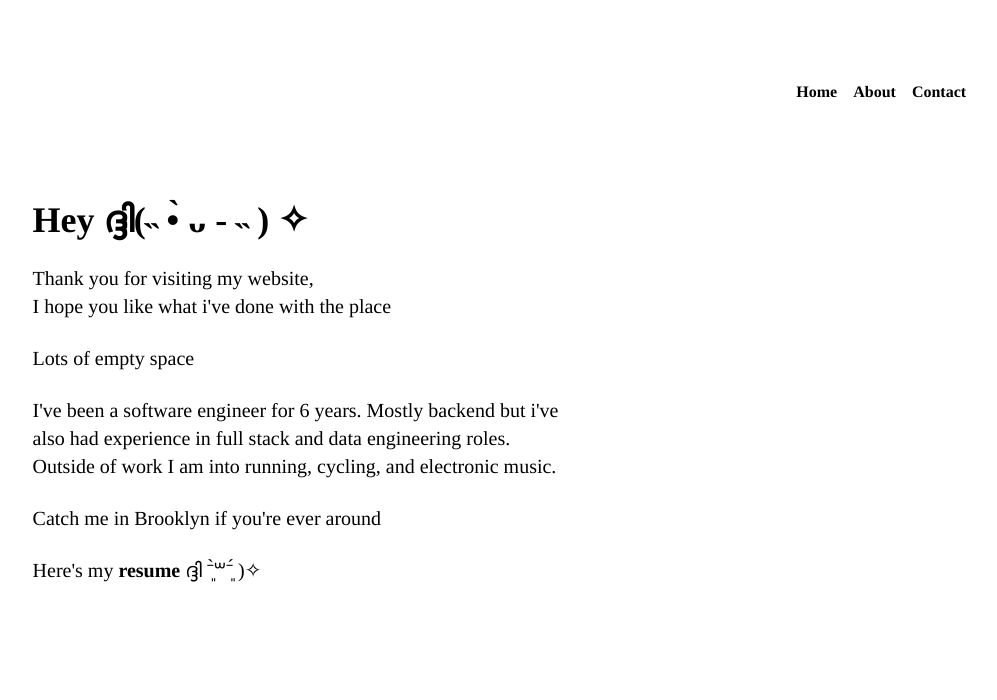
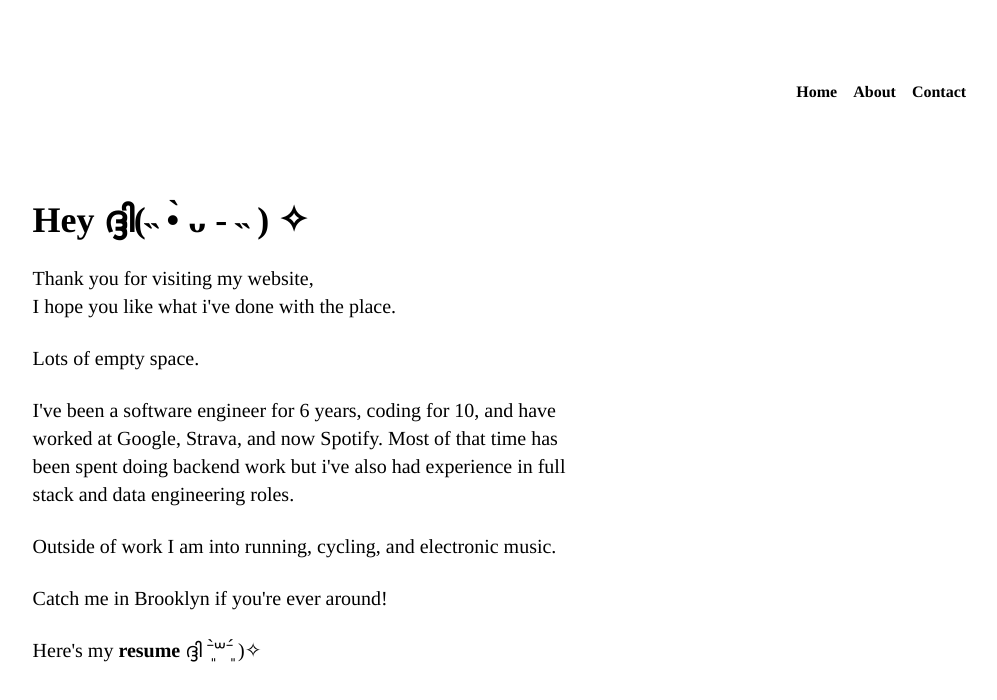
Before and after one commit to dvochoa/dvochoa.github.io, a Next.js app: page /about in a window 1280 px wide. Shown: the top 700 px of the page, without its empty margins (185-1182 px from the left). Built offline with nearby package versions, Linux system fonts and the light colour scheme.

Commit message:
Update about text

```diff
--- a/src/app/about/page.tsx
+++ b/src/app/about/page.tsx
@@ -16,17 +16,19 @@ export default function HomePage() {
         <h1 className="text-4xl font-bold">Hey ദ്ദി(˵ •̀ ᴗ - ˵ ) ✧</h1>
         <br></br>
         <p className="text-xl">Thank you for visiting my website,</p>
-        <p className="text-xl">I hope you like what i've done with the place</p>
+        <p className="text-xl">I hope you like what i've done with the place.</p>
         <br></br>
-        <p className="text-xl">Lots of empty space</p>
+        <p className="text-xl">Lots of empty space.</p>
         <br></br>
         <p className="text-xl">
-          I've been a software engineer for 6 years. Mostly backend but i've also had experience in
-          full stack and data engineering roles. Outside of work I am into running, cycling, and
-          electronic music.
+          I've been a software engineer for 6 years, coding for 10, and have worked at Google,
+          Strava, and now Spotify. Most of that time has been spent doing backend work but i've also
+          had experience in full stack and data engineering roles.
         </p>
         <br></br>
-        <p className="text-xl">Catch me in Brooklyn if you're ever around</p>
+        <p className="text-xl">Outside of work I am into running, cycling, and electronic music.</p>
+        <br></br>
+        <p className="text-xl">Catch me in Brooklyn if you're ever around!</p>
         <br></br>
         <p className="text-xl">
           Here's my{" "}
```
